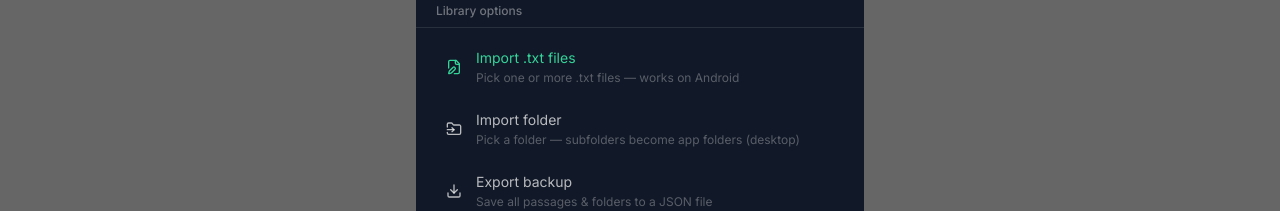
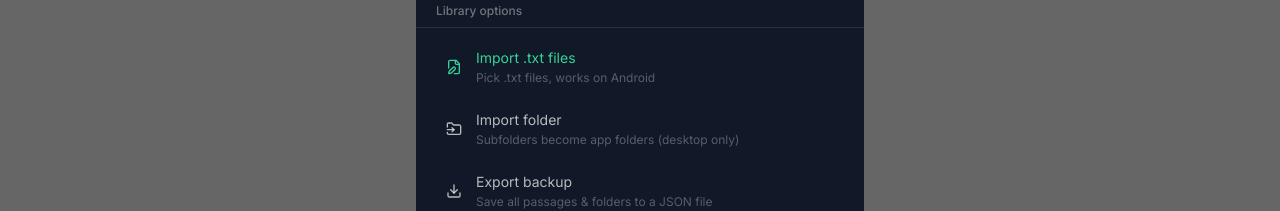
Before and after one commit to wsnh2022/dailyfocus, a React (Vite) app: page /apps/english in a window 1280 px wide. Both pictures are taken after a click on the button "···". Shown: the part 397-608 px from the top of the page. Built offline with nearby package versions, Linux system fonts and the light colour scheme.

Commit message:
fix: remove all em dashes, shorten import folder subtitle
Co-Authored-By: Claude Sonnet 4.6 <noreply@anthropic.com>

```diff
--- a/src/components/apps/EnglishApp.jsx
+++ b/src/components/apps/EnglishApp.jsx
@@ -555,7 +555,7 @@ export default function EnglishApp() {
             </div>
           </div>
 
-          {/* Spotlight gradient — dims text above and below reading zone */}
+          {/* Spotlight gradient - fades text above and below reading zone */}
           <div className="absolute inset-0 pointer-events-none" style={{
             background: 'linear-gradient(to bottom, rgba(0,0,0,1) 0%, rgba(0,0,0,0.9) 15%, rgba(0,0,0,0) 32%, rgba(0,0,0,0) 68%, rgba(0,0,0,0.9) 85%, rgba(0,0,0,1) 100%)',
             zIndex: 2,
@@ -602,7 +602,7 @@ export default function EnglishApp() {
         </div>
         <div className="px-4 space-y-3">
           <input value={inputTitle} onChange={e => setInputTitle(e.target.value)}
-            placeholder="Passage title (optional — auto-fills from filename)"
+            placeholder="Passage title (optional, auto-fills from filename)"
             className="w-full bg-white/5 rounded-xl px-3 py-2.5 text-sm text-white/90 placeholder-white/20 border border-white/5 focus:outline-none focus:border-white/25 transition-colors" />
           <textarea value={inputText} onChange={e => setInputText(e.target.value)}
             placeholder="Paste your English text here..."
@@ -826,7 +826,7 @@ export default function EnglishApp() {
         )}
       </div>
 
-      {/* FAB — hidden in select mode */}
+      {/* FAB - hidden in select mode */}
       {!selectMode && (
         <button onClick={() => setView('add')}
           className="fixed bottom-24 w-14 h-14 rounded-full bg-emerald-500 hover:bg-emerald-400 active:bg-emerald-600 shadow-lg flex items-center justify-center transition-colors active:scale-95"
@@ -974,8 +974,8 @@ export default function EnglishApp() {
             </div>
             <div className="px-4 pt-2">
               {[
-                { icon: <FileEdit size={16} />,    label: 'Import .txt files',           sub: 'Pick one or more .txt files — works on Android',        color: 'text-emerald-400', action: () => { closeLibraryMenu(); setTimeout(() => txtFilesInputRef.current?.click(), 320); } },
-                { icon: <FolderInput size={16} />, label: 'Import folder',               sub: 'Pick a folder — subfolders become app folders (desktop)', color: 'text-white/70',    action: () => { closeLibraryMenu(); setTimeout(() => folderInputRef.current?.click(), 320); } },
+                { icon: <FileEdit size={16} />,    label: 'Import .txt files',  sub: 'Pick .txt files, works on Android',              color: 'text-emerald-400', action: () => { closeLibraryMenu(); setTimeout(() => txtFilesInputRef.current?.click(), 320); } },
+                { icon: <FolderInput size={16} />, label: 'Import folder',      sub: 'Subfolders become app folders (desktop only)',    color: 'text-white/70',    action: () => { closeLibraryMenu(); setTimeout(() => folderInputRef.current?.click(), 320); } },
                 { icon: <Download size={16} />,    label: 'Export backup',               sub: 'Save all passages & folders to a JSON file',             color: 'text-white/70',    action: () => { closeLibraryMenu(); setTimeout(exportEnglishBackup, 320); } },
                 { icon: <Upload size={16} />,      label: 'Import backup',               sub: 'Restore passages from a previously exported JSON',        color: 'text-white/70',    action: () => { closeLibraryMenu(); setTimeout(() => backupInputRef.current?.click(), 320); } },
               ].map(item => (
```
